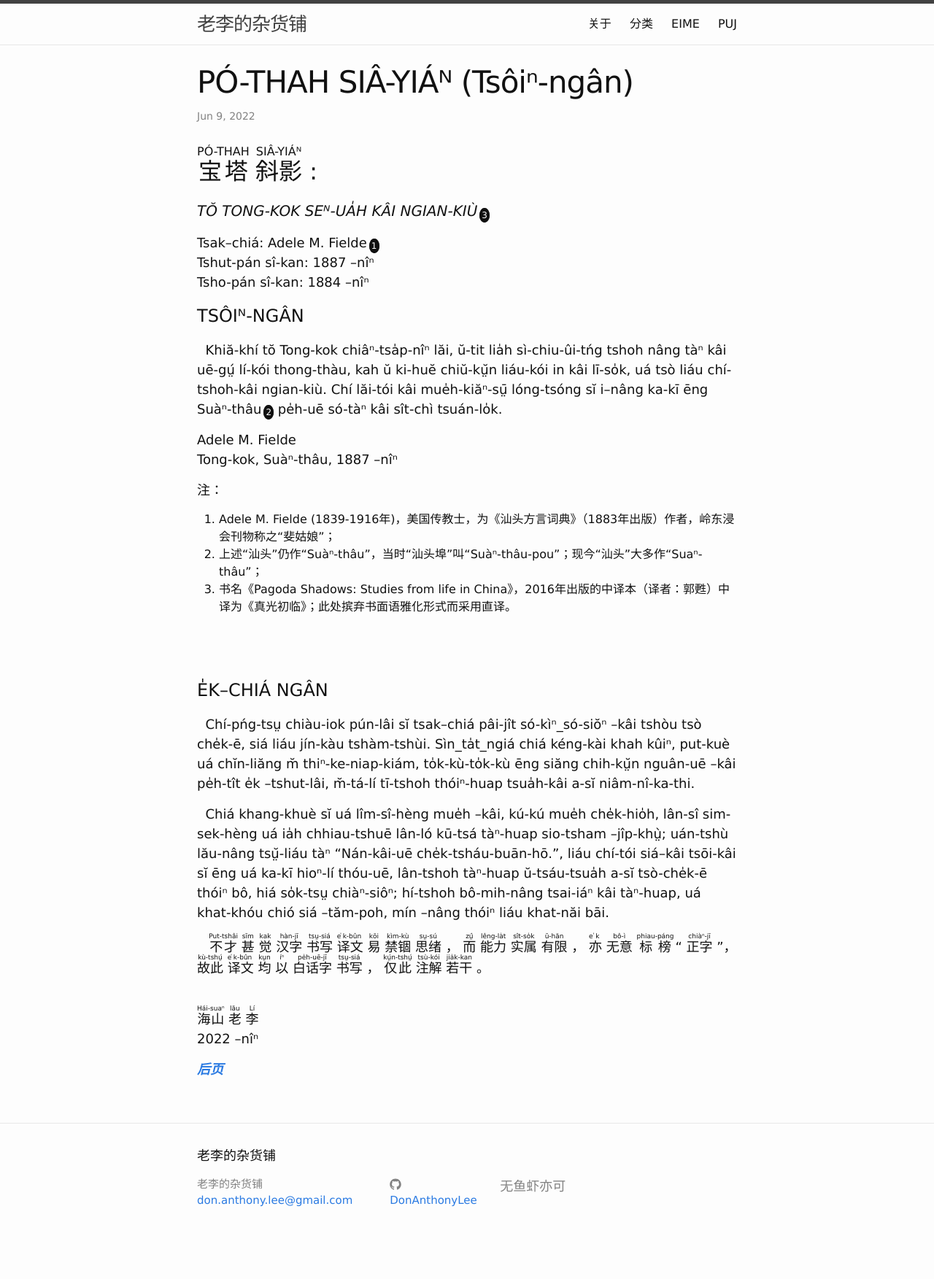
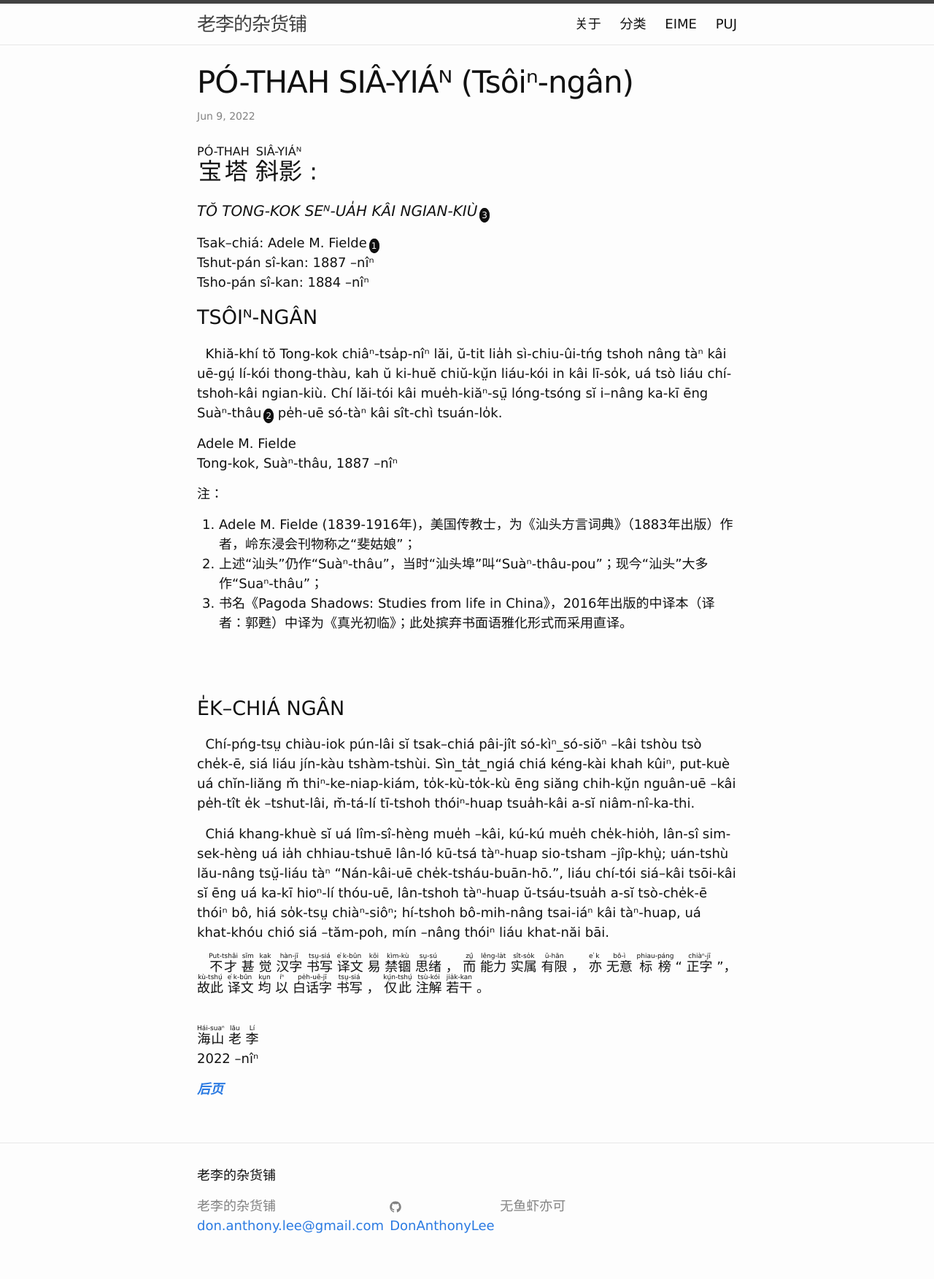
Before and after one commit to DonAnthonyLee/DonAnthonyLee.github.io, a Jekyll site: the page built from docs/puj/PagodaShadowsPreface.md, in a window 1280 px wide. Shown: the whole page at 73% size. Built offline with Jekyll 4.4.1, drawn with Linux system fonts in a browser that asks for light colours; some web fonts are replaced; before the commit the page ends 1717 px from its top, so only the background shows below that.

Commit message:
update puj-style.html

```diff
--- a/docs/_includes/puj-style.html
+++ b/docs/_includes/puj-style.html
@@ -1,12 +1,12 @@
 <style>
 h1 { font-family: gnu-freeserif, "Lucida Sans Unicode", "Tahoma", sans-serif; }
-h2 { font-family: gnu-freeserif, "Lucida Sans Unicode", "Tahoma", sans-serif; }
-h3 { font-family: gnu-freeserif, "Lucida Sans Unicode", "Tahoma", sans-serif; }
-h4 { font-family: gnu-freeserif, "Lucida Sans Unicode", "Tahoma", sans-serif; }
-h5 { font-family: gnu-freeserif, "Lucida Sans Unicode", "Tahoma", sans-serif; }
-h6 { font-family: gnu-freeserif, "Lucida Sans Unicode", "Tahoma", sans-serif; }
-div { font-family: gnu-freeserif, "Lucida Sans Unicode", "Tahoma", sans-serif; }
-span { font-family: gnu-freeserif, "Lucida Sans Unicode", "Tahoma", sans-serif; }
+h2 { font-family: gnu-freeserif, "Lucida Sans Unicode", "Tahoma", sans-serif; font-size: 20px; }
+h3 { font-family: gnu-freeserif, "Lucida Sans Unicode", "Tahoma", sans-serif; font-size: 18px; }
+h4 { font-family: gnu-freeserif, "Lucida Sans Unicode", "Tahoma", sans-serif; font-size: 14px; }
+h5 { font-family: gnu-freeserif, "Lucida Sans Unicode", "Tahoma", sans-serif; font-size: 12px; }
+h6 { font-family: gnu-freeserif, "Lucida Sans Unicode", "Tahoma", sans-serif; font-size: 10px; }
+div { font-family: gnu-freeserif, "Lucida Sans Unicode", "Tahoma", sans-serif; font-size: 18px; }
+span { font-family: gnu-freeserif, "Lucida Sans Unicode", "Tahoma", sans-serif; font-size: 18px; }
 p { font-family: gnu-freeserif, "Lucida Sans Unicode", "Tahoma", sans-serif; font-size: 18px; }
 .markup_over p { font-family: gnu-freeserif, "Lucida Sans Unicode", "Tahoma", sans-serif; font-size: 12px; }
 .markup_main p { font-size: 18px; }
--- a/docs/css/main.scss
+++ b/docs/css/main.scss
@@ -30,7 +30,9 @@
 
 @font-face {
   font-family: gnu-freeserif;
-  src: url(/css/FreeSerif.ttf);
+  src: url('/css/FreeSerif.ttf') format('truetype');
+  font-weight: normal;
+  font-style: normal;
 }
 
 .PUJ {
```
